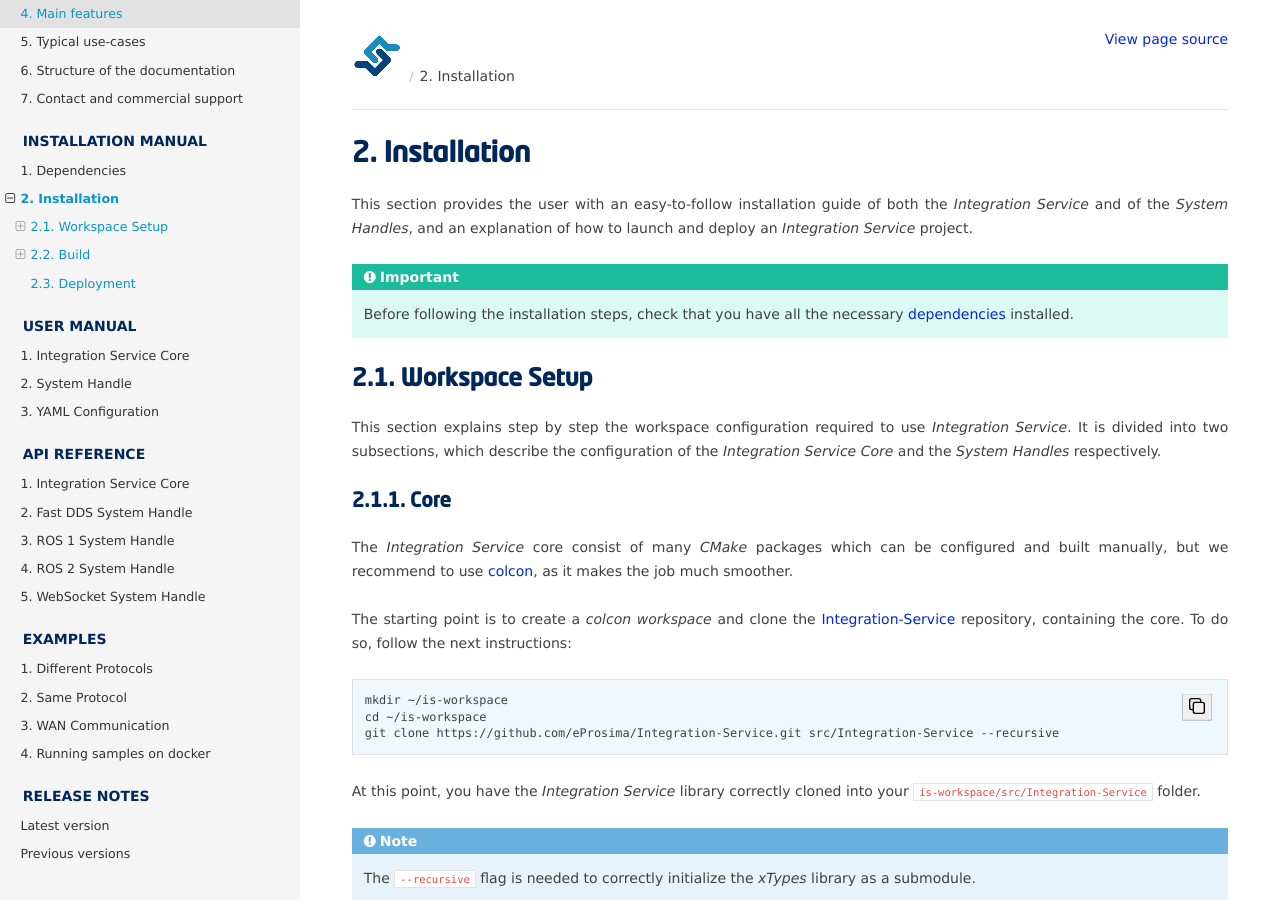
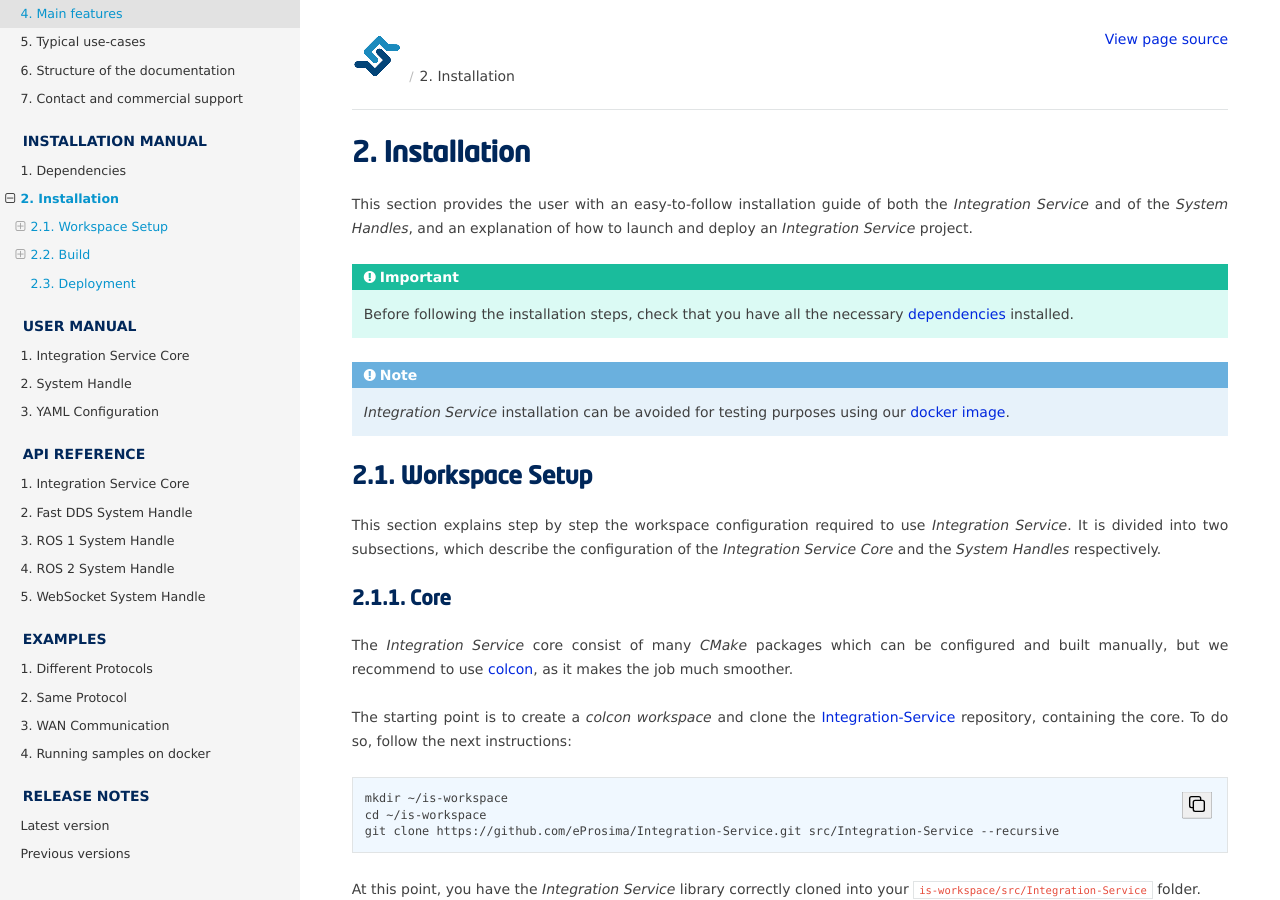
Before and after one commit to eProsima/Integration-Service-docs, a Sphinx documentation site: the page built from docs/installation_manual/installation.rst, in a window 1280 px wide and 900 px high. Built offline with Sphinx 7.4.7 and the Read the Docs theme 2.0.0, drawn with Linux system fonts in a browser that asks for light colours.

Commit message:
[12458] Hint docker image existance on install section
Signed-off-by: Miguel Barro <miguelbarro@eprosima.com>

```diff
--- a/docs/installation_manual/installation.rst
+++ b/docs/installation_manual/installation.rst
@@ -9,6 +9,9 @@ and an explanation of how to launch and deploy an *Integration Service* project.
 
 .. important::
   Before following the installation steps, check that you have all the necessary :ref:`dependencies <external_dependencies>` installed.
+
+.. note::
+  *Integration Service* installation can be avoided for testing purposes using our :ref:`docker image <docker_samples>`.
 
 .. _workspace_setup:
 
```
